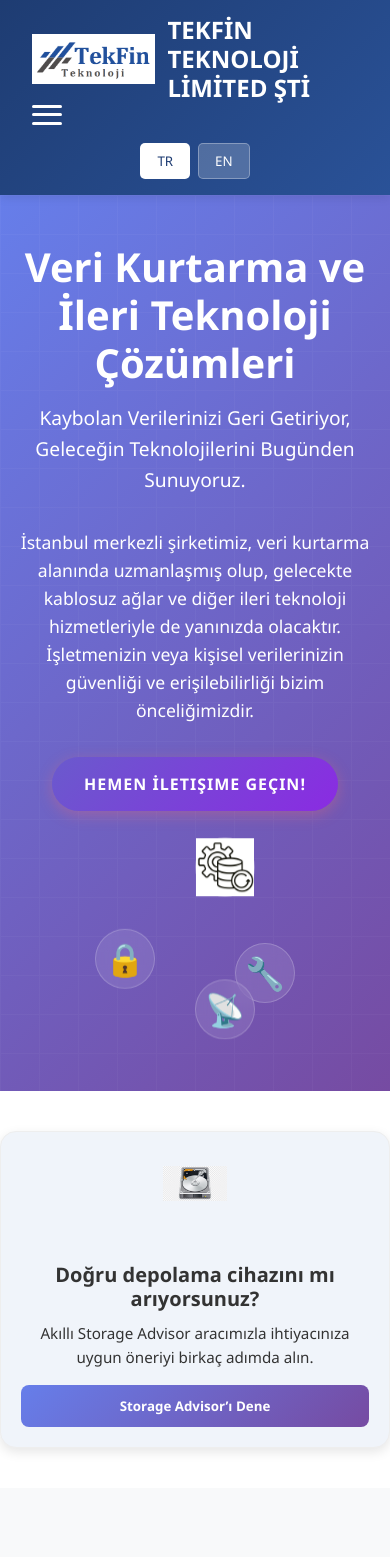
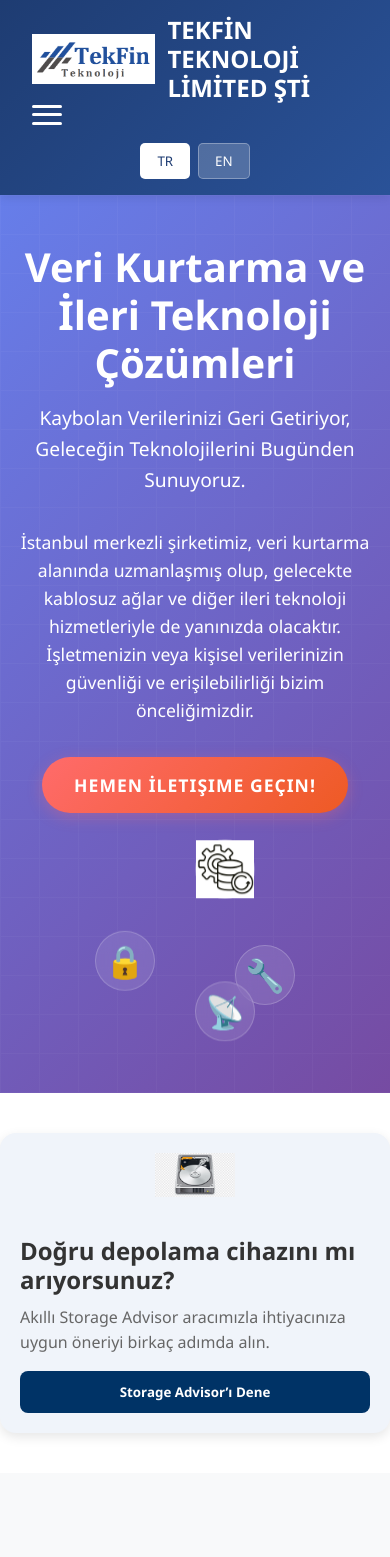
Before and after one commit to SalehKar/tekfin-website, a React (Create React App) app: page / in a window 390 px wide. Shown: the top 1557 px of the page. Built offline with nearby package versions, Linux system fonts and the light colour scheme.

Commit message:
Update HomePage.css

```diff
--- a/src/components/HomePage.css
+++ b/src/components/HomePage.css
@@ -1,8 +1,9 @@
+/* الصفحة الرئيسية */
 .homepage {
   min-height: 100vh;
 }
 
-/* Hero Section */
+/* قسم الترحيب (Hero Section) */
 .hero {
   background: linear-gradient(135deg, #667eea 0%, #764ba2 100%);
   color: white;
@@ -113,7 +114,7 @@
   animation-delay: 1.5s;
 }
 
-/* Services Section */
+/* قسم الخدمات */
 .services {
   padding: 5rem 2rem;
   background: #f8f9fa;
@@ -169,8 +170,6 @@
 .service-icon {
   font-size: 3rem;
   margin-bottom: 1rem;
-  display: inline-block;
-  padding: 1rem;
   background: linear-gradient(135deg, #667eea 0%, #764ba2 100%);
   border-radius: 50%;
   color: white;
@@ -193,7 +192,7 @@
   line-height: 1.6;
 }
 
-/* Why Choose Us Section */
+/* قسم لماذا تختارنا */
 .why-choose-us {
   padding: 5rem 2rem;
   background: white;
@@ -214,8 +213,6 @@
 .feature-icon {
   font-size: 2.5rem;
   margin-bottom: 1rem;
-  display: inline-block;
-  padding: 1rem;
   background: linear-gradient(135deg, #667eea 0%, #764ba2 100%);
   border-radius: 50%;
   color: white;
@@ -233,7 +230,7 @@
   line-height: 1.6;
 }
 
-/* CTA Section */
+/* قسم CTA */
 .cta-section {
   background: linear-gradient(135deg, #1e3c72 0%, #2a5298 100%);
   color: white;
@@ -276,7 +273,66 @@
   box-shadow: 0 8px 25px rgba(255, 107, 107, 0.4);
 }
 
-/* Animations */
+/* بطاقة ترويجية */
+.promo-card {
+  display: flex;
+  align-items: center;
+  background-color: #f0f4fa;
+  border-radius: 16px;
+  padding: 24px;
+  margin: 40px auto;
+  box-shadow: 0 4px 12px rgba(0, 0, 0, 0.1);
+  max-width: 1000px;
+  gap: 24px;
+  transition: transform 0.3s ease, box-shadow 0.3s ease;
+}
+
+.promo-card:hover {
+  transform: translateY(-5px);
+  box-shadow: 0 15px 40px rgba(0, 0, 0, 0.15);
+}
+
+.promo-icon img {
+  width: 120px;
+  height: auto;
+  object-fit: contain;
+  margin: 0 auto;
+  display: block;
+}
+
+.promo-content {
+  flex: 1;
+  text-align: left;
+}
+
+.promo-content h2 {
+  font-size: 1.8rem;
+  margin-bottom: 10px;
+  color: #333;
+}
+
+.promo-content p {
+  font-size: 1rem;
+  margin-bottom: 15px;
+  color: #666;
+}
+
+.promo-btn {
+  background-color: #003366;
+  color: #fff;
+  border: none;
+  padding: 10px 18px;
+  border-radius: 8px;
+  font-weight: bold;
+  cursor: pointer;
+  transition: background-color 0.3s ease;
+}
+
+.promo-btn:hover {
+  background-color: #0055aa;
+}
+
+/* الحركات */
 @keyframes fadeInUp {
   from {
     opacity: 0;
@@ -297,7 +353,7 @@
   }
 }
 
-/* Mobile Responsive */
+/* استجابة الهواتف */
 @media (max-width: 768px) {
   .hero {
     flex-direction: column;
@@ -337,141 +393,7 @@
   .cta-section h2 {
     font-size: 1.5rem;
   }
-  .highlight-section {
-  background: #f4f6fb;
-  padding: 4rem 2rem;
-  text-align: center;
-  border-radius: 16px;
-  margin: 3rem 1rem;
-  box-shadow: 0 10px 30px rgba(0,0,0,0.05);
-}
 
-.highlight-text h2 {
-  font-size: 2rem;
-  color: #333;
-  margin-bottom: 1rem;
-}
-
-.highlight-text p {
-  font-size: 1.2rem;
-  color: #666;
-  margin-bottom: 2rem;
-}
-
-.cta-button {
-  background: linear-gradient(135deg, #6a5acd 0%, #8a2be2 100%);
-  color: white;
-  padding: 1rem 2rem;
-  border: none;
-  border-radius: 30px;
-  font-weight: bold;
-  font-size: 1rem;
-  cursor: pointer;
-  transition: all 0.3s ease;
-}
-
-.cta-button:hover {
-  background: linear-gradient(135deg, #7b68ee 0%, #9a48e2 100%);
-  transform: translateY(-2px);
-}
-.promo-card {
-  background: white;
-  border-radius: 20px;
-  box-shadow: 0 10px 30px rgba(0, 0, 0, 0.1);
-  display: flex;
-  align-items: center;
-  gap: 1.5rem;
-  padding: 2rem;
-  margin: 3rem auto;
-  max-width: 900px;
-  border: 1px solid #eee;
-  transition: all 0.3s ease;
-}
-
-.promo-card:hover {
-  transform: translateY(-5px);
-  box-shadow: 0 15px 40px rgba(0, 0, 0, 0.15);
-}
-
-.promo-icon img {
-  width: 80px;
-  height: 80px;
-  object-fit: contain;
-}
-
-.promo-content h2 {
-  font-size: 1.8rem;
-  margin-bottom: 0.5rem;
-  color: #333;
-}
-
-.promo-content p {
-  font-size: 1rem;
-  color: #666;
-  margin-bottom: 1rem;
-}
-
-.promo-btn {
-  background: linear-gradient(135deg, #667eea 0%, #764ba2 100%);
-  color: white;
-  border: none;
-  padding: 0.8rem 1.6rem;
-  border-radius: 30px;
-  font-weight: bold;
-  cursor: pointer;
-  transition: background 0.3s ease;
-}
-
-.promo-btn:hover {
-  background: linear-gradient(135deg, #5a67d8 0%, #6b46c1 100%);
-}
-.promo-card {
-  display: flex;
-  align-items: center;
-  background-color: #f0f4fa;
-  border-radius: 16px;
-  padding: 24px;
-  margin: 40px auto;
-  box-shadow: 0 4px 12px rgba(0, 0, 0, 0.1);
-  max-width: 1000px;
-  gap: 24px;
-}
-
-.promo-icon img {
-  width: 80px;
-  height: 80px;
-}
-
-.promo-content {
-  flex: 1;
-}
-
-.promo-content h2 {
-  font-size: 1.5rem;
-  margin-bottom: 10px;
-}
-
-.promo-content p {
-  font-size: 1rem;
-  margin-bottom: 15px;
-  color: #333;
-}
-
-.promo-btn {
-  background-color: #003366;
-  color: #fff;
-  border: none;
-  padding: 10px 18px;
-  border-radius: 8px;
-  font-weight: bold;
-  cursor: pointer;
-  transition: background-color 0.3s ease;
-}
-
-.promo-btn:hover {
-  background-color: #0055aa;
-}
-@media (max-width: 768px) {
   .promo-card {
     flex-direction: column;
     text-align: center;
@@ -479,17 +401,17 @@
   }
 
   .promo-icon img {
-    width: 64px;
-    height: 64px;
+    width: 80px;
+    height: auto;
     margin-bottom: 16px;
   }
 
   .promo-content h2 {
-    font-size: 1.25rem;
+    font-size: 1.5rem;
   }
 
   .promo-content p {
-    font-size: 0.95rem;
+    font-size: 1rem;
   }
 
   .promo-btn {
@@ -497,5 +419,3 @@
     padding: 12px;
   }
 }
-
-}
```
